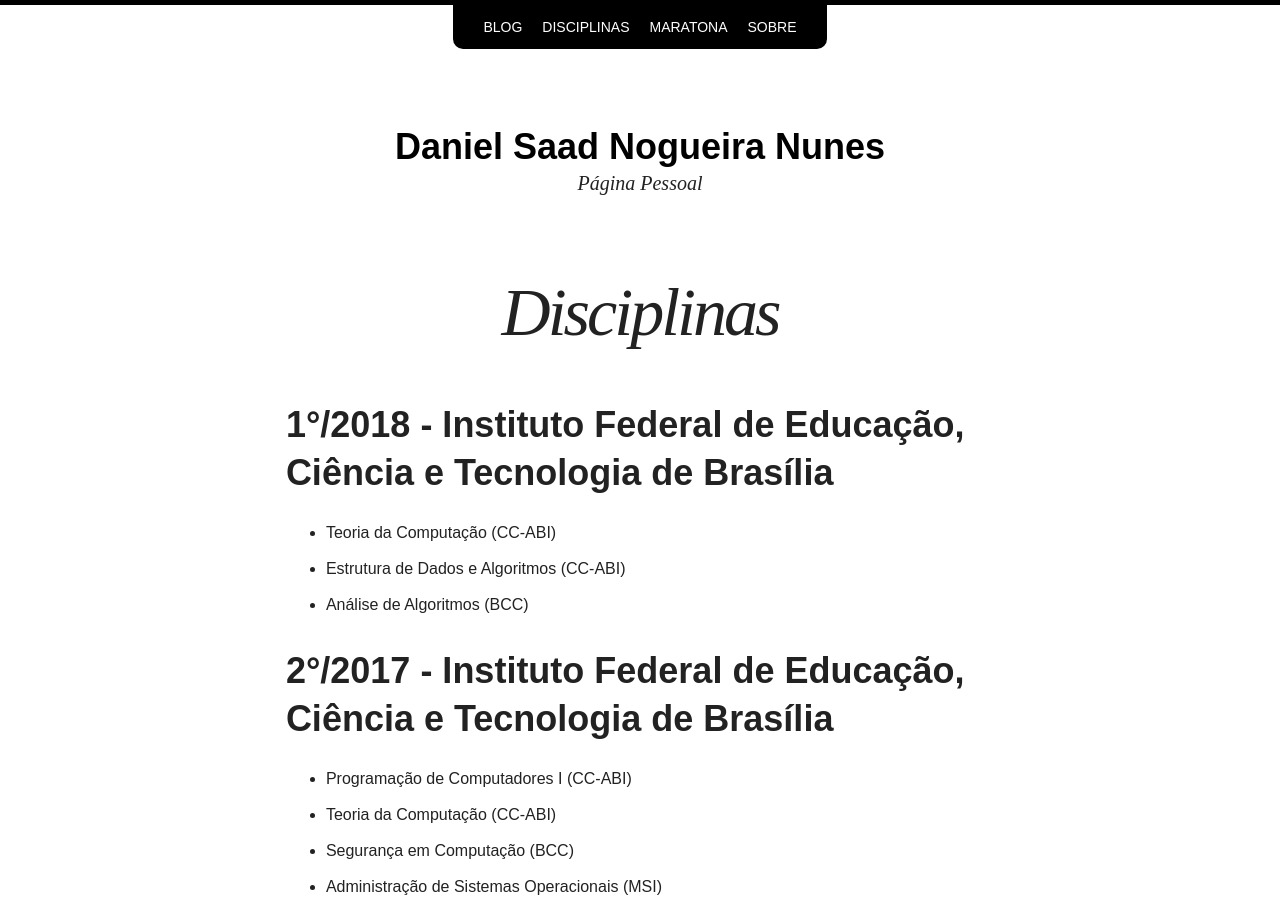
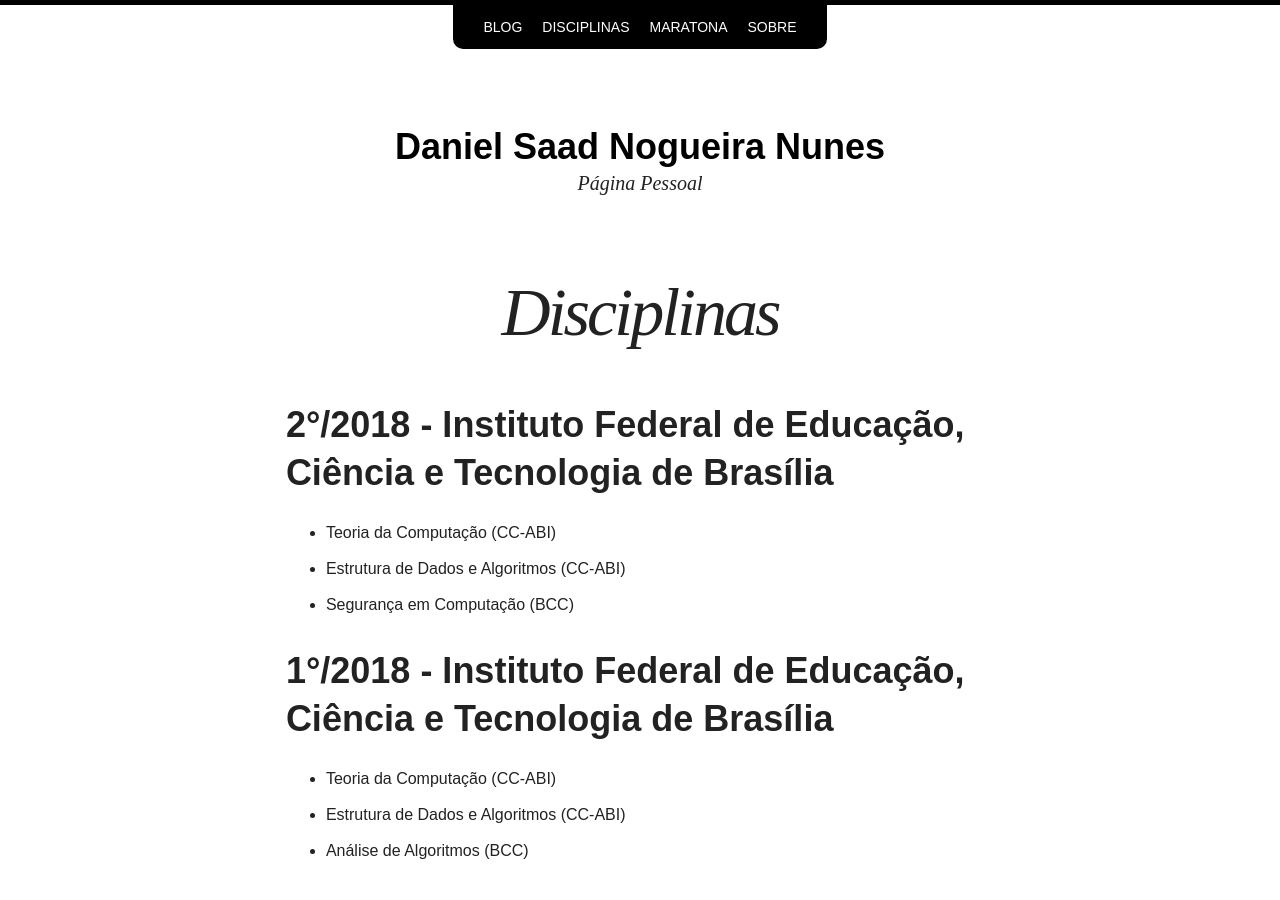
Before and after one commit to danielsaad/danielsaad.github.io, a Jekyll site: the page built from disciplinas/index.md, in a window 1280 px wide and 900 px high. Built offline with Jekyll 4.4.1, drawn with Linux system fonts in a browser that asks for light colours; nearby versions of some CDN libraries.

Commit message:
Adicionando disciplinas 2018/1

```diff
--- a/disciplinas/index.md
+++ b/disciplinas/index.md
@@ -3,6 +3,13 @@ title: Disciplinas
 date: 2013-12-20 00:00:00 Z
 layout: page
 ---
+
+# 2°/2018 - Instituto Federal de Educação, Ciência e Tecnologia de Brasília
+
+* Teoria da Computação (CC-ABI)
+* Estrutura de Dados e Algoritmos (CC-ABI)
+* Segurança em Computação (BCC)
+
 
 # 1°/2018 - Instituto Federal de Educação, Ciência e Tecnologia de Brasília
 
```
